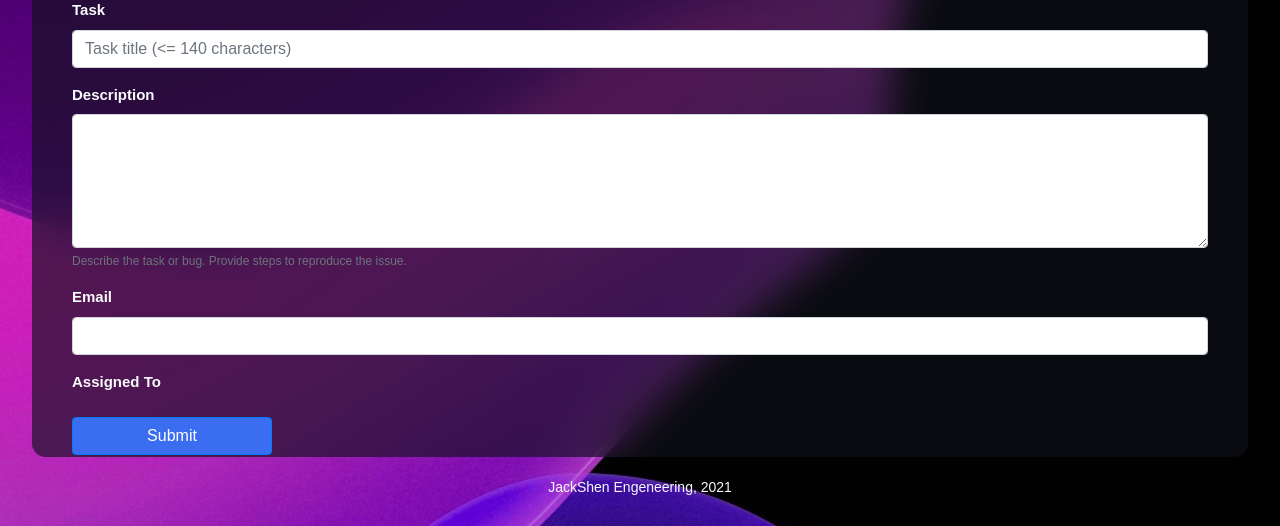
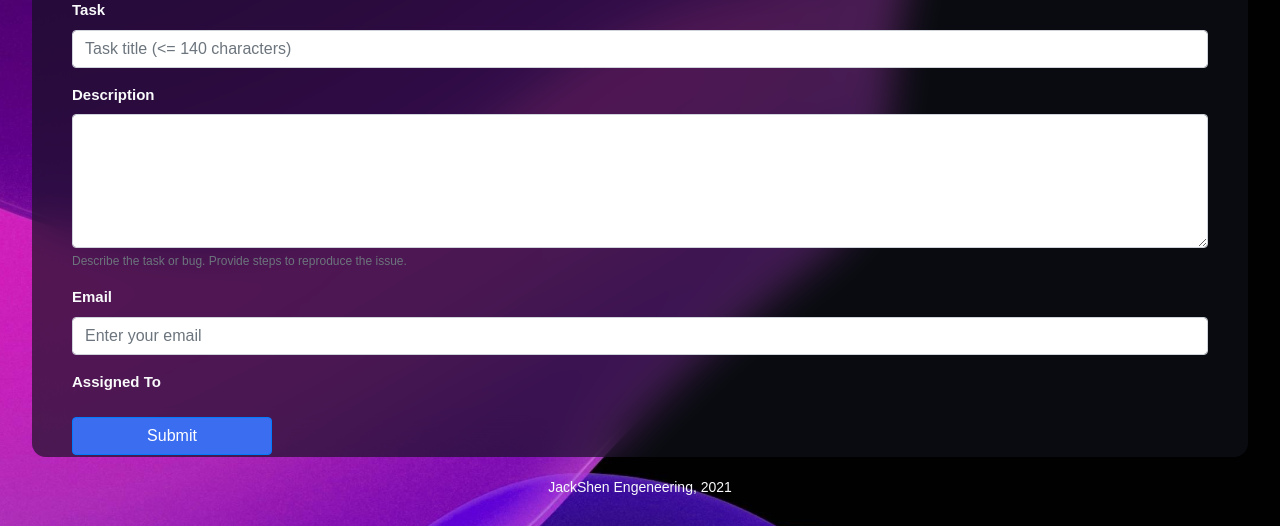
Before and after one commit to jackshendrikov/sentimento-web, a Django app: template analyzer/templates/analyzer/task_detail.html in a window 1280 px wide, after a click on "Edit Task". Shown: the part 584-1110 px from the top of the page. Run offline with Django 3.2, Linux system fonts and the light colour scheme; the template is opened without the code that fills it: values that come from a table or form of the project are taken from there, others are empty; some libraries are stand-ins or nearby versions; some web fonts are replaced.

Commit message:
Add email validator

```diff
--- a/analyzer/models.py
+++ b/analyzer/models.py
@@ -69,7 +69,7 @@ class Task(models.Model):
     username = models.CharField(max_length=140)
     task_list = models.ForeignKey(TaskList, on_delete=models.CASCADE, null=True)
     created_date = models.DateField(default=timezone.now, blank=True, null=True)
-    email = models.CharField(max_length=100, default=False)
+    email = models.CharField(max_length=100, blank=False, default=False)
     completed = models.BooleanField(default=False)
     completed_date = models.DateField(blank=True, null=True)
     assigned_to = models.ForeignKey(settings.AUTH_USER_MODEL, blank=True, null=True, related_name="task_assigned_to",
--- a/analyzer/templates/analyzer/include/task_edit.html
+++ b/analyzer/templates/analyzer/include/task_edit.html
@@ -19,7 +19,7 @@
 
         <div class="form-group">
             <label for="id_email">Email</label>
-            <input type="text" class="form-control" id="id_email" name="email"
+            <input type="text" class="form-control" id="id_email" required name="email" placeholder="Enter your email"
                    value="{% if form.email.value %}{{ form.email.value }}{% endif %}">
         </div>
 
```
Also changed, not shown: analyzer/views/list_detail.py (+9 -8 lines).
